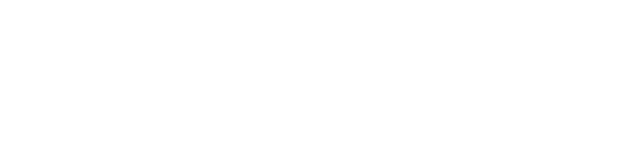
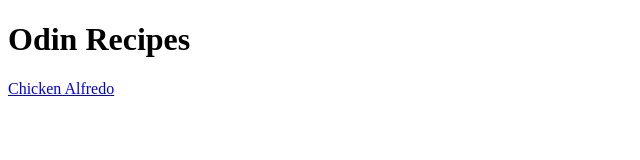
Before and after one commit to Squizzel/odin-recipes, a plain HTML site: page index.html in a window 1280 px wide. Shown: the whole page, without its empty margins (0-640 px from the left). Drawn offline with Linux system fonts and the light colour scheme.

Commit message:
Add link to first recipe

```diff
--- a/index.html
+++ b/index.html
@@ -1,8 +1,12 @@
 <!DOCTYPE html>
-<head>
-
-</head>
-<body>
-
-</body>
+<html lang="en">
+    <head>
+        <meta charset="UTF-8">
+        <meta name="viewport" content="width=device-width, initial-scale=1.0">
+        <title>Odin-Recipes - The First HTML project in TheOdinProject.</title>
+    </head>
+    <body>
+        <h1>Odin Recipes</h1>
+        <a href="recipes/recipename.html">Chicken Alfredo</a>
+    </body>
 </html>
```
